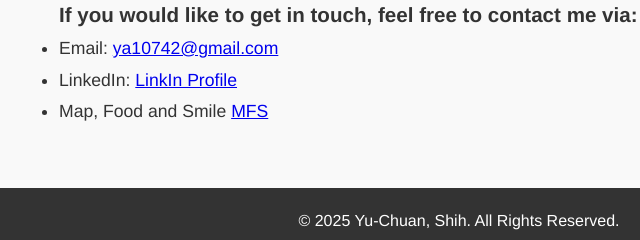
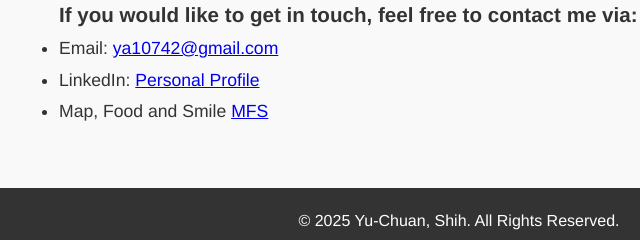
Before and after one commit to shih95286/shih95286.github.io, a plain HTML site: page index.html in a window 1280 px wide. Shown: the part 2267-2507 px from the top of the page, 181-821 px from the left. Drawn offline with Linux system fonts and the light colour scheme.

Commit message:
Update index.html

```diff
--- a/index.html
+++ b/index.html
@@ -197,7 +197,7 @@
       <h3>If you would like to get in touch, feel free to contact me via:</h3>
       <ul>
         <li>Email: <a href="mailto:ya10742@gmail.com">ya10742@gmail.com</a></li>
-        <li>LinkedIn: <a href="https://www.linkedin.com/in/%E6%98%B1%E5%85%A8-%E6%96%BD-735a5620b/">LinkIn Profile</a></li>
+        <li>LinkedIn: <a href="https://www.linkedin.com/in/%E6%98%B1%E5%85%A8-%E6%96%BD-735a5620b/">Personal Profile</a></li>
         <li>Map, Food and Smile <a href="https://shih95286.github.io/MFS.html"</li>MFS</a></li>
         <!-- Add more contact information as needed -->
       </ul>
```
